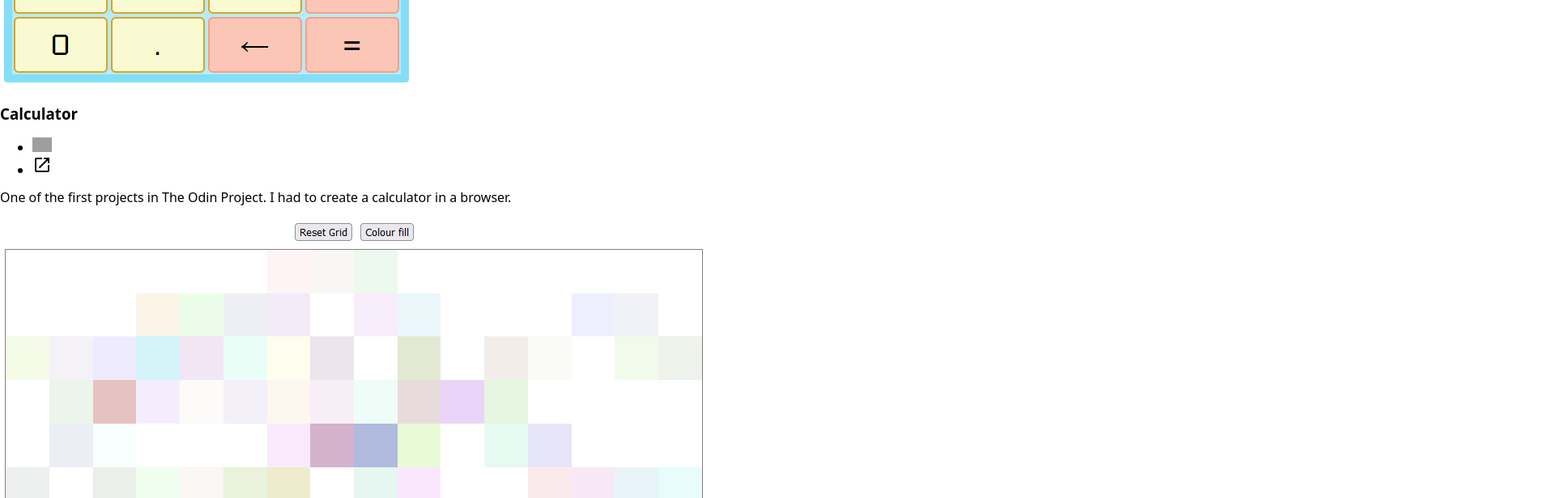
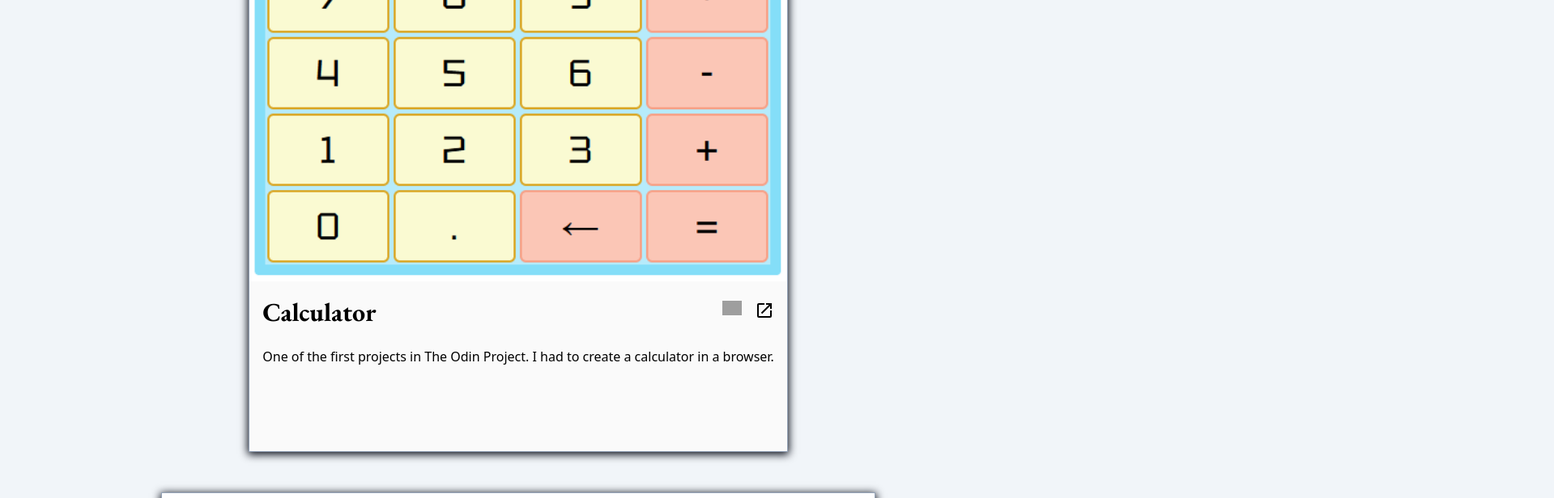
Before and after one commit to ShrikeSwallow/homepage, a website built with webpack: page src/template.html in a window 1280 px wide. Shown: the part 740-1356 px from the top of the page at 81% size, 1919 px wide, since content can reach past the window. Built offline with nearby package versions, Linux system fonts and the light colour scheme; grey boxes are pictures that could not be loaded.

Commit message:
Style project containers

```diff
--- a/src/styles.css
+++ b/src/styles.css
@@ -1,4 +1,72 @@
 @import "../node_modules/modern-normalize/";
+@import url("https://fonts.googleapis.com/css2?family=EB+Garamond:ital,wght@0,400..800;1,400..800&display=swap");
+
+body {
+  background-color: #f1f5f9;
+}
+
+h1,
+h2,
+h3,
+h4,
+h5,
+h6 {
+  font-family: "EB Garamond", serif;
+}
+
+main {
+  padding: 16px;
+
+  display: flex;
+  flex-direction: column;
+  justify-content: center;
+}
+
+section {
+  display: flex;
+  flex-direction: column;
+  justify-content: center;
+  align-items: center;
+  gap: 50px;
+}
+
+.project-container {
+  display: flex;
+  flex-direction: column;
+  background-color: #fafafa;
+  border: 1px solid #94a3b8;
+  box-shadow: 0px 2px 10px 1px #030712;
+  padding-bottom: 100px;
+}
+
+.project-container > img {
+  width: 100%;
+  align-self: center;
+}
+
+.project-header,
+.project-description {
+  padding: 8px 16px;
+  margin: 0;
+}
+
+.project-header {
+  display: flex;
+  justify-content: space-between;
+  align-items: center;
+}
+
+.project-name {
+  flex: 1;
+  margin: 0;
+  font-size: 2rem;
+}
+
+.project-links-list {
+  display: flex;
+  gap: 16px;
+  list-style: none;
+}
 
 .icon {
   width: 24px;
```
Also changed, not shown: src/images/battleships.PNG.
